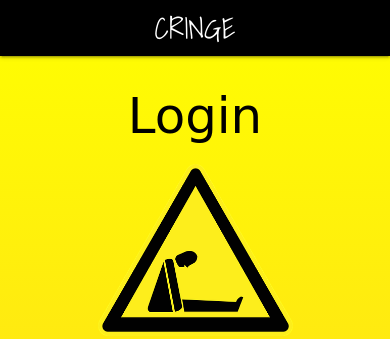
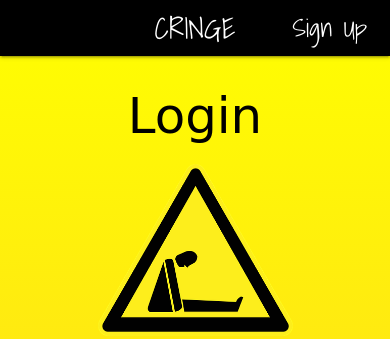
Before and after one commit to ElijaHHall/CRINGE, a Django app: page /users/login/ in a window 390 px wide. Shown: the top 339 px of the page. Run offline with Django 3.2, Linux system fonts and the light colour scheme; some libraries are stand-ins or nearby versions; some web fonts are replaced.

Commit message:
login and submit buttons work on nav

```diff
--- a/static/style.css
+++ b/static/style.css
@@ -14,8 +14,20 @@ h2 {
     font-family: 'Plaster', cursive;
 }
 
-.brand-logo {
+nav .signUpNav {
     font-family: 'Shadows Into Light', cursive;
+}
+
+nav #loginNav {
+    margin-left: 85%;
+    font-family: 'Shadows Into Light', cursive;
+    font-size: 25px;
+}
+
+nav #signUpNav {
+    margin-left: 85%;
+    font-family: 'Shadows Into Light', cursive;
+    font-size: 25px;
 }
 
 .signUpForm {
@@ -120,6 +132,12 @@ form p:nth-child(7) label {
         width: 35%;
         margin: 1%;
     }
+    nav #loginNav {
+        margin-left: 80%;
+    }
+    nav #signUpNav {
+        margin-left: 80%;
+    }
 }
 
 /*  RESPONSIVE PHONE */
@@ -153,4 +171,12 @@ form p:nth-child(7) label {
         width: 50%;
         margin-left: 25%;
     }
+
+    nav #loginNav {
+        margin-left: 75%;
+    }
+
+    nav #signUpNav {
+        margin-left: 75%;
+    }
 }
--- a/templates/home.html
+++ b/templates/home.html
@@ -9,7 +9,7 @@
 
 	<nav>
 		<div class="nav-wrapper black">
-		  <a href="/" class="brand-logo center">CRINGE</a>
+		  <a href="/" class="brand-logo center signUpNav">CRINGE</a>
 
 		  <ul id="nav-mobile" class="left">
 			<a class="waves-effect waves-light modal-trigger" href="#modal1"><i class="fas fa-pen-square"></i></a>
--- a/templates/registration/login.html
+++ b/templates/registration/login.html
@@ -6,7 +6,8 @@
 {% block content %}
 <nav>
 	<div class="nav-wrapper black">
-	  <a href="/" class="brand-logo center">CRINGE</a>
+	  <a href="/" class="brand-logo center signUpNav">CRINGE</a>
+      <a href="{% url 'signup' %}" id="signUpNav">Sign Up</a>
 
 	</div>
 </nav>
--- a/templates/signup.html
+++ b/templates/signup.html
@@ -6,8 +6,8 @@
 {% block content %}
 <nav>
 	<div class="nav-wrapper black">
-	  <a href="/" class="brand-logo center">CRINGE</a>
-
+	  <a href="/" class="brand-logo center signUpNav">CRINGE</a>
+	  <a href="{% url 'login' %}" id="loginNav">Login</a>
 	</div>
 </nav>
   <h2>Sign up</h2>
```
